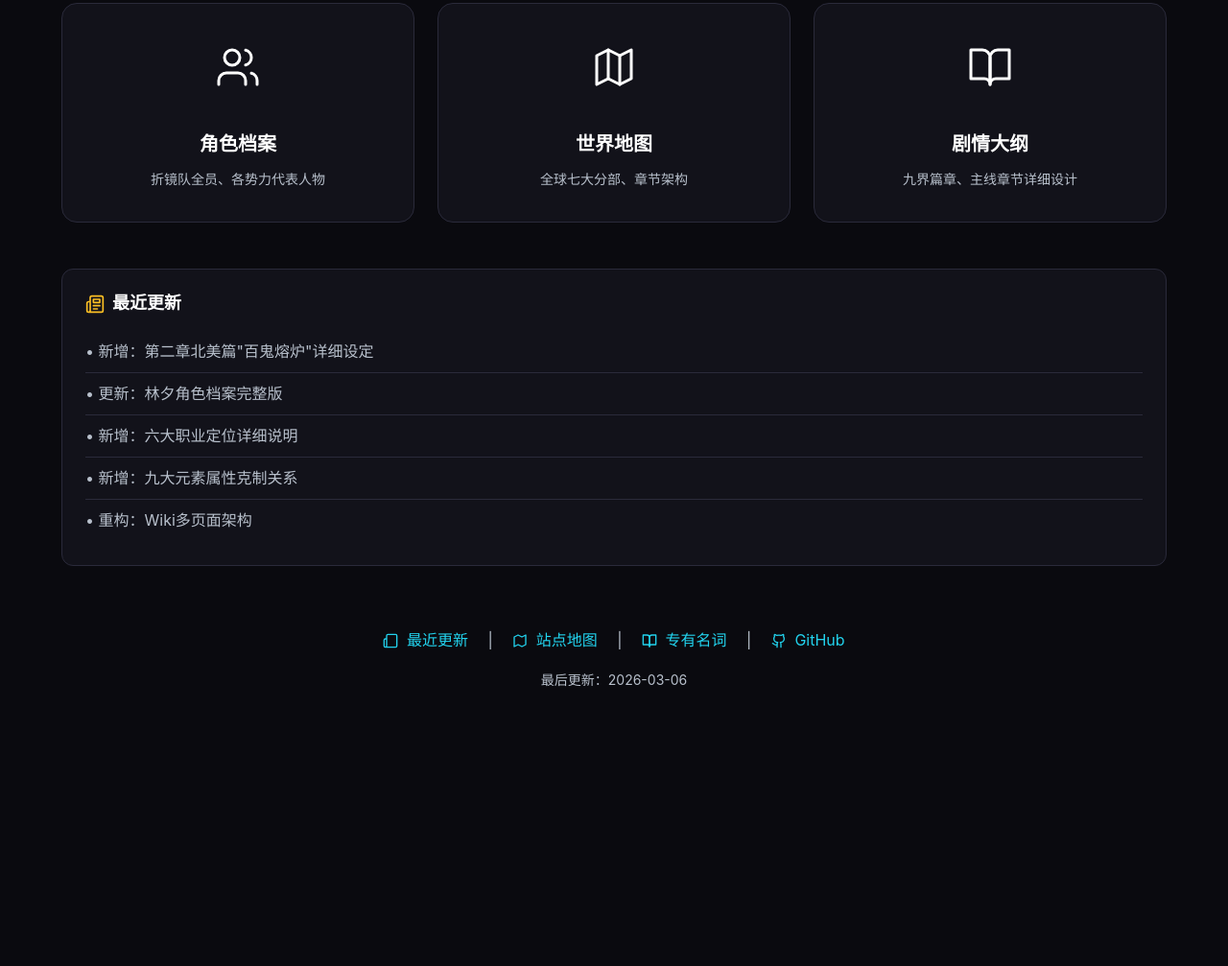
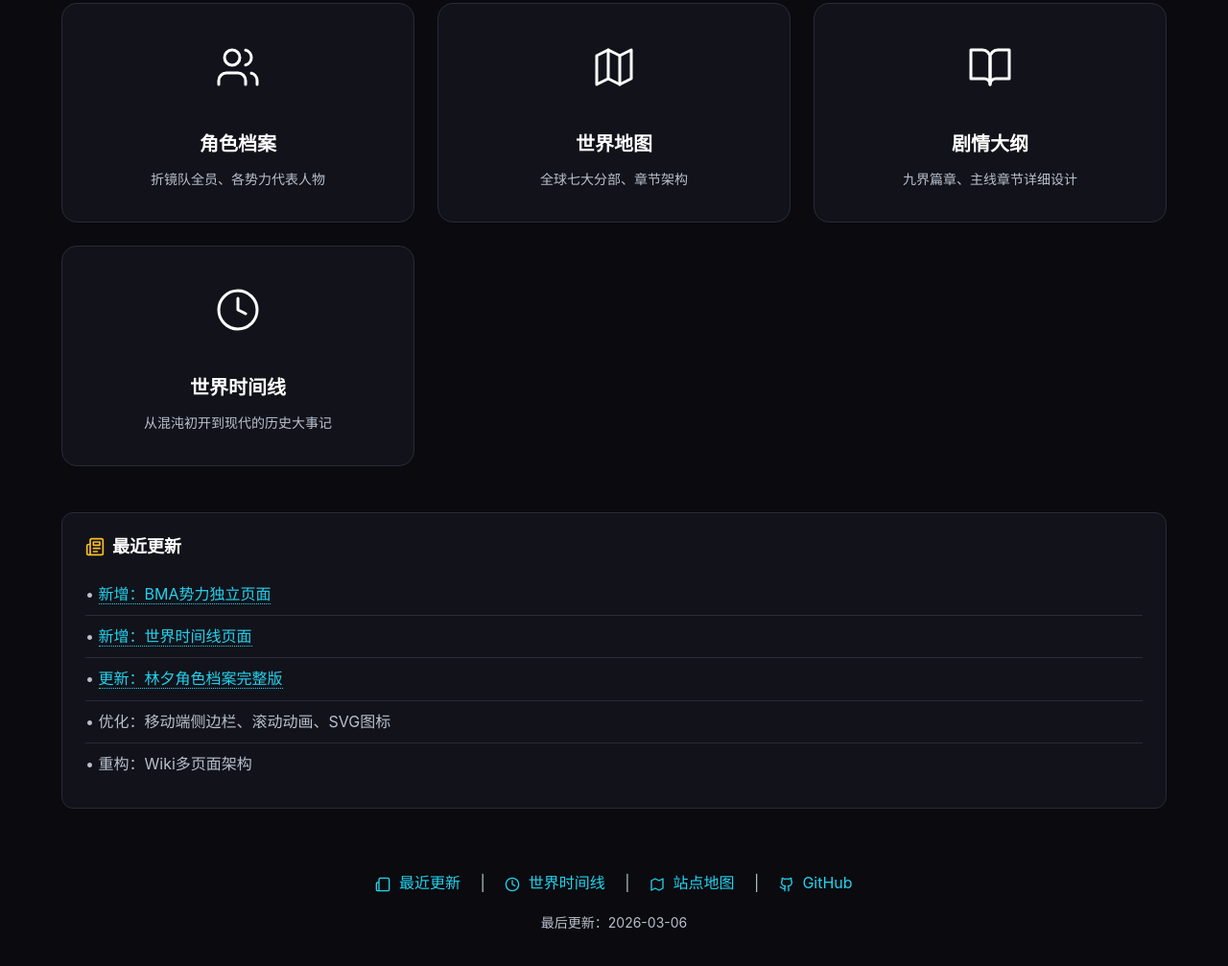
Before and after one commit to JoshuaYuu/jiexingzhe-wiki, a plain HTML site: page index.html in a window 1280 px wide. Shown: the part 595-1602 px from the top of the page at 96% size. Before the commit the page ends 1411 px from the top, so only its background shows below. Drawn offline with Linux system fonts and the light colour scheme.

Commit message:
修复首页导航和时间线入口
- 添加世界时间线卡片到首页导航
- 最近更新模块添加可点击链接
- 底部链接移除专有名词，添加世界时间线入口

🤖 Generated with [Qoder][https://qoder.com]

```diff
--- a/index.html
+++ b/index.html
@@ -107,19 +107,27 @@
                 <div class="nav-card-title">剧情大纲</div>
                 <div class="nav-card-desc">九界篇章、主线章节详细设计</div>
             </a>
+
+            <a href="meta/timeline.html" class="nav-card scroll-animate">
+                <div class="nav-card-icon">
+                    <svg xmlns="http://www.w3.org/2000/svg" width="48" height="48" viewBox="0 0 24 24" fill="none" stroke="currentColor" stroke-width="1.5" stroke-linecap="round" stroke-linejoin="round"><circle cx="12" cy="12" r="10"/><polyline points="12 6 12 12 16 14"/></svg>
+                </div>
+                <div class="nav-card-title">世界时间线</div>
+                <div class="nav-card-desc">从混沌初开到现代的历史大事记</div>
+            </a>
         </div>
 
         <!-- 最近更新 -->
         <div class="update-section scroll-animate">
             <h3 class="update-title">
                 <svg xmlns="http://www.w3.org/2000/svg" width="20" height="20" viewBox="0 0 24 24" fill="none" stroke="currentColor" stroke-width="2" stroke-linecap="round" stroke-linejoin="round" style="color: var(--accent-gold);"><path d="M4 22h16a2 2 0 0 0 2-2V4a2 2 0 0 0-2-2H8a2 2 0 0 0-2 2v16a2 2 0 0 1-2 2Zm0 0a2 2 0 0 1-2-2v-9c0-1.1.9-2 2-2h2"/><path d="M18 14h-8"/><path d="M15 18h-5"/><path d="M10 6h8v4h-8V6Z"/></svg>
-                <span>最近更新</span>
+                <a href="updates.html" style="color: inherit; text-decoration: none;">最近更新</a>
             </h3>
             <ul class="update-list">
-                <li>• 新增：第二章北美篇"百鬼熔炉"详细设定</li>
-                <li>• 更新：林夕角色档案完整版</li>
-                <li>• 新增：六大职业定位详细说明</li>
-                <li>• 新增：九大元素属性克制关系</li>
+                <li>• <a href="factions/bma.html" class="wiki-link">新增：BMA势力独立页面</a></li>
+                <li>• <a href="meta/timeline.html" class="wiki-link">新增：世界时间线页面</a></li>
+                <li>• <a href="characters/linxi.html" class="wiki-link">更新：林夕角色档案完整版</a></li>
+                <li>• 优化：移动端侧边栏、滚动动画、SVG图标</li>
                 <li>• 重构：Wiki多页面架构</li>
             </ul>
         </div>
@@ -132,14 +140,14 @@
                     最近更新
                 </a>
                 <span style="margin: 0 16px;">|</span>
+                <a href="meta/timeline.html" style="color: var(--accent-cyan); text-decoration: none;">
+                    <svg xmlns="http://www.w3.org/2000/svg" width="16" height="16" viewBox="0 0 24 24" fill="none" stroke="currentColor" stroke-width="2" stroke-linecap="round" stroke-linejoin="round" style="vertical-align: middle; margin-right: 4px;"><circle cx="12" cy="12" r="10"/><polyline points="12 6 12 12 16 14"/></svg>
+                    世界时间线
+                </a>
+                <span style="margin: 0 16px;">|</span>
                 <a href="sitemap.html" style="color: var(--accent-cyan); text-decoration: none;">
                     <svg xmlns="http://www.w3.org/2000/svg" width="16" height="16" viewBox="0 0 24 24" fill="none" stroke="currentColor" stroke-width="2" stroke-linecap="round" stroke-linejoin="round" style="vertical-align: middle; margin-right: 4px;"><polygon points="3 6 9 3 15 6 21 3 21 18 15 21 9 18 3 21"/></svg>
                     站点地图
-                </a>
-                <span style="margin: 0 16px;">|</span>
-                <a href="world.html#terms" style="color: var(--accent-cyan); text-decoration: none;">
-                    <svg xmlns="http://www.w3.org/2000/svg" width="16" height="16" viewBox="0 0 24 24" fill="none" stroke="currentColor" stroke-width="2" stroke-linecap="round" stroke-linejoin="round" style="vertical-align: middle; margin-right: 4px;"><path d="M2 3h6a4 4 0 0 1 4 4v14a3 3 0 0 0-3-3H2z"/><path d="M22 3h-6a4 4 0 0 0-4 4v14a3 3 0 0 1 3-3h7z"/></svg>
-                    专有名词
                 </a>
                 <span style="margin: 0 16px;">|</span>
                 <a href="https://github.com/JoshuaYuu/jiexingzhe-wiki" target="_blank" style="color: var(--accent-cyan); text-decoration: none;">
```
